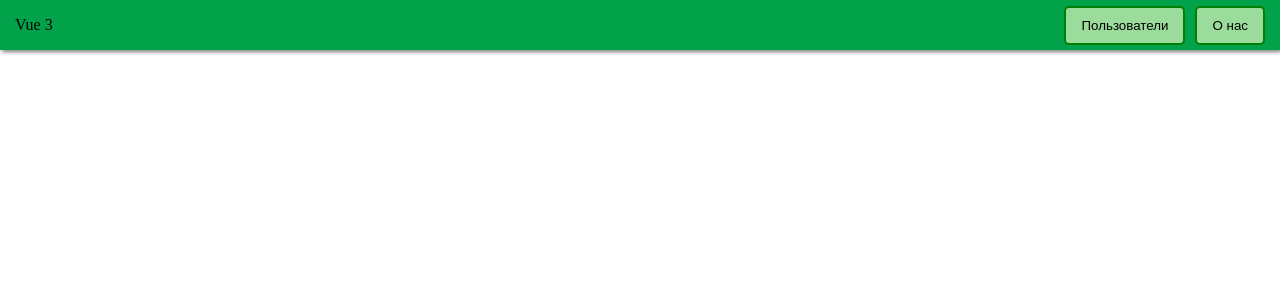
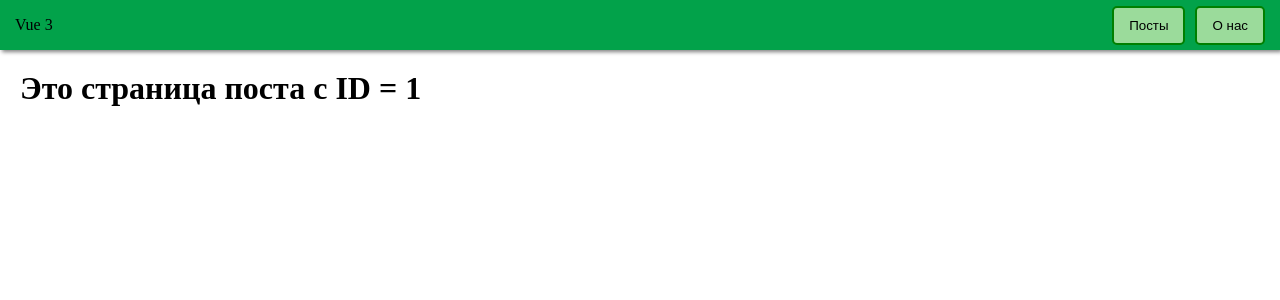
Before and after one commit to Vlado2021/vue-chat4me, a Vue app: page /posts/1 in a window 1280 px wide. Shown: the top 300 px of the page. Built offline with nearby package versions, Linux system fonts and the light colour scheme.

Commit message:
20240325 12:43something wrong with dinamic routing

```diff
--- a/src/components/Navbar.vue
+++ b/src/components/Navbar.vue
@@ -2,7 +2,7 @@
     <div class="navbar">
         <div style="cursor: pointer"  @click="$router.push('/')" >Vue 3</div>
             <div class="navbar__btn">
-                <my-button style="cursor: pointer" @click="$router.push('/users')">Пользователи</my-button>
+                <my-button style="cursor: pointer" @click="$router.push('/posts')">Посты</my-button>
                 <my-button style="margin-left: 10px;  cursor: pointer" @click="$router.push('/about')" > О нас</my-button>
             </div>
 
--- a/src/components/PostItem.vue
+++ b/src/components/PostItem.vue
@@ -5,7 +5,8 @@
       <div><strong>Название: </strong>{{ post5.title }} </div>
       <div><strong>Описание: </strong>{{ post5.body }} </div>
     </div>
-    <div class="post__btn">
+    <div class="post__btns">
+      <my-button @click="$router.push('/posts/${post.id}')" >Открыть</my-button>
       <my-button @click="$emit('remove', post)" >Удалить</my-button>
     </div>
     </div>
@@ -36,4 +37,8 @@
     align-items: center;
     justify-content: space-between;
   }
+
+  .post__btns{
+    display: flex;
+  }
   </style>
--- /dev/null
+++ b/src/pages/PostIdPage.vue
@@ -0,0 +1,19 @@
+  <template>
+    <h1>Это страница поста с ID = {{ $route.params.id }}</h1>
+  </template>
+
+  <script>
+    export default {
+
+
+    }
+
+  </script>
+
+
+  <style scoped>
+
+
+
+
+  </style>
```
Also changed, not shown: src/router/router.js (+9 -1 lines).
